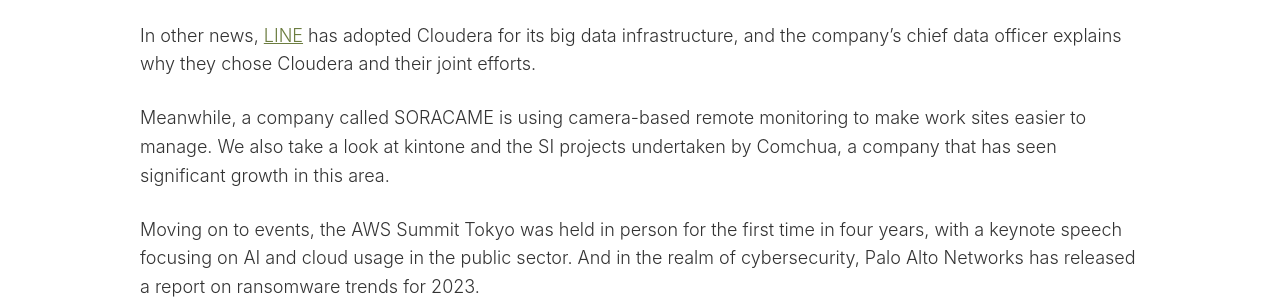
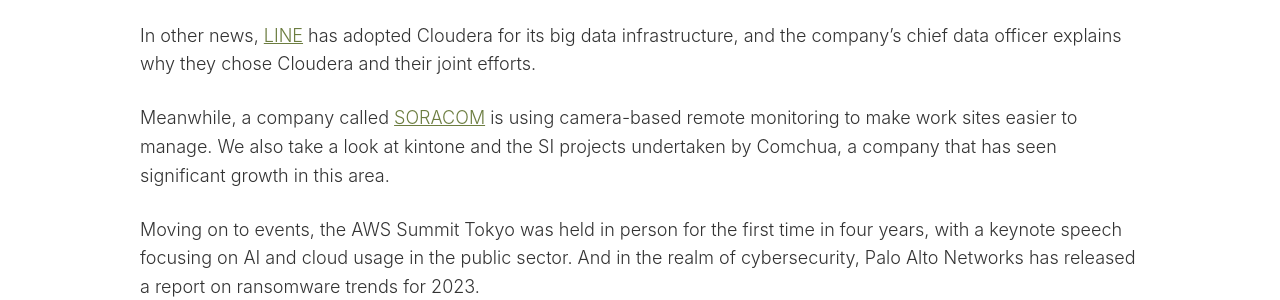
Before and after one commit to tagawa/TotemoTech, a Jekyll site: the page built from docs/_posts/2023-04-24-news.md, in a window 1280 px wide. Shown: the part 844-1144 px from the top of the page. Built offline with Jekyll 4.4.1, drawn with Linux system fonts in a browser that asks for light colours; comment, search, counter and statistics services are not loaded.

Commit message:
Added link to Soracom page

```diff
--- a/docs/_posts/2023-04-24-news.md
+++ b/docs/_posts/2023-04-24-news.md
@@ -21,7 +21,7 @@
 
 In other news, [LINE](/companies/line) has adopted Cloudera for its big data infrastructure, and the company's chief data officer explains why they chose Cloudera and their joint efforts.
 
-Meanwhile, a company called SORACAME is using camera-based remote monitoring to make work sites easier to manage. We also take a look at kintone and the SI projects undertaken by Comchua, a company that has seen significant growth in this area.
+Meanwhile, a company called [SORACOM](/companies/soracom) is using camera-based remote monitoring to make work sites easier to manage. We also take a look at kintone and the SI projects undertaken by Comchua, a company that has seen significant growth in this area.
 
 Moving on to events, the AWS Summit Tokyo was held in person for the first time in four years, with a keynote speech focusing on AI and cloud usage in the public sector. And in the realm of cybersecurity, Palo Alto Networks has released a report on ransomware trends for 2023.
 
```
